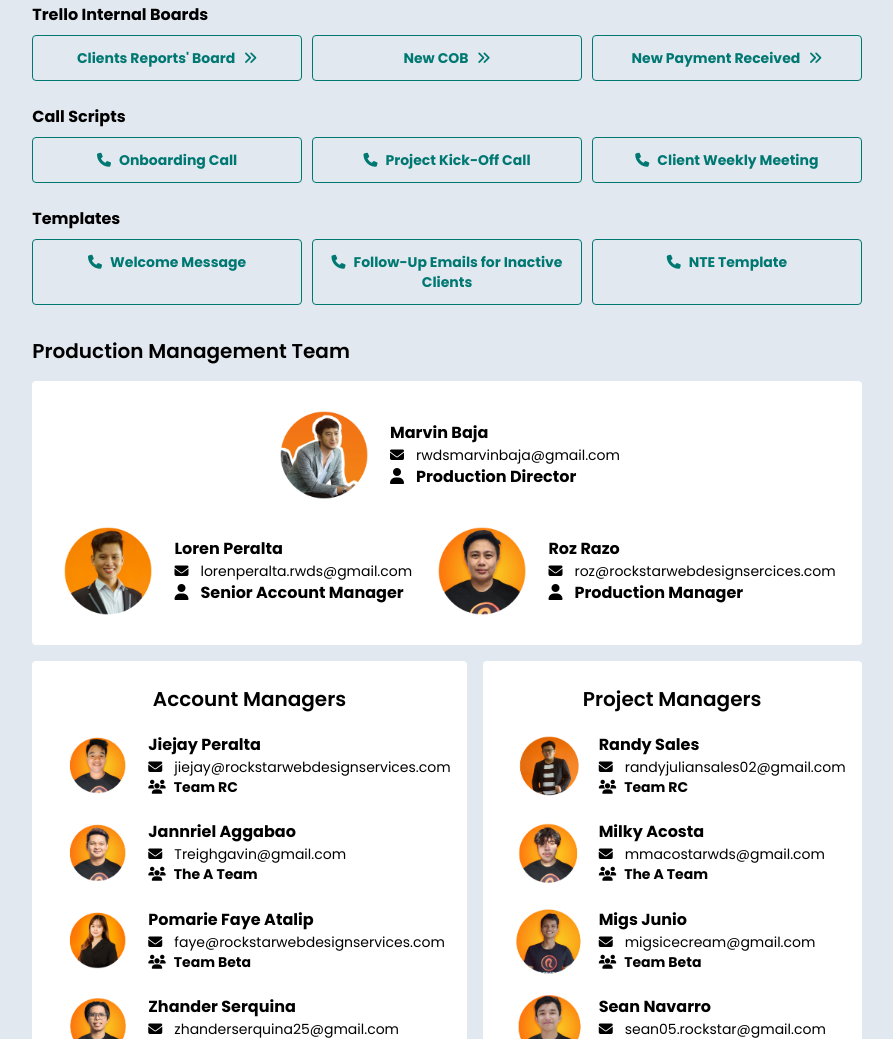
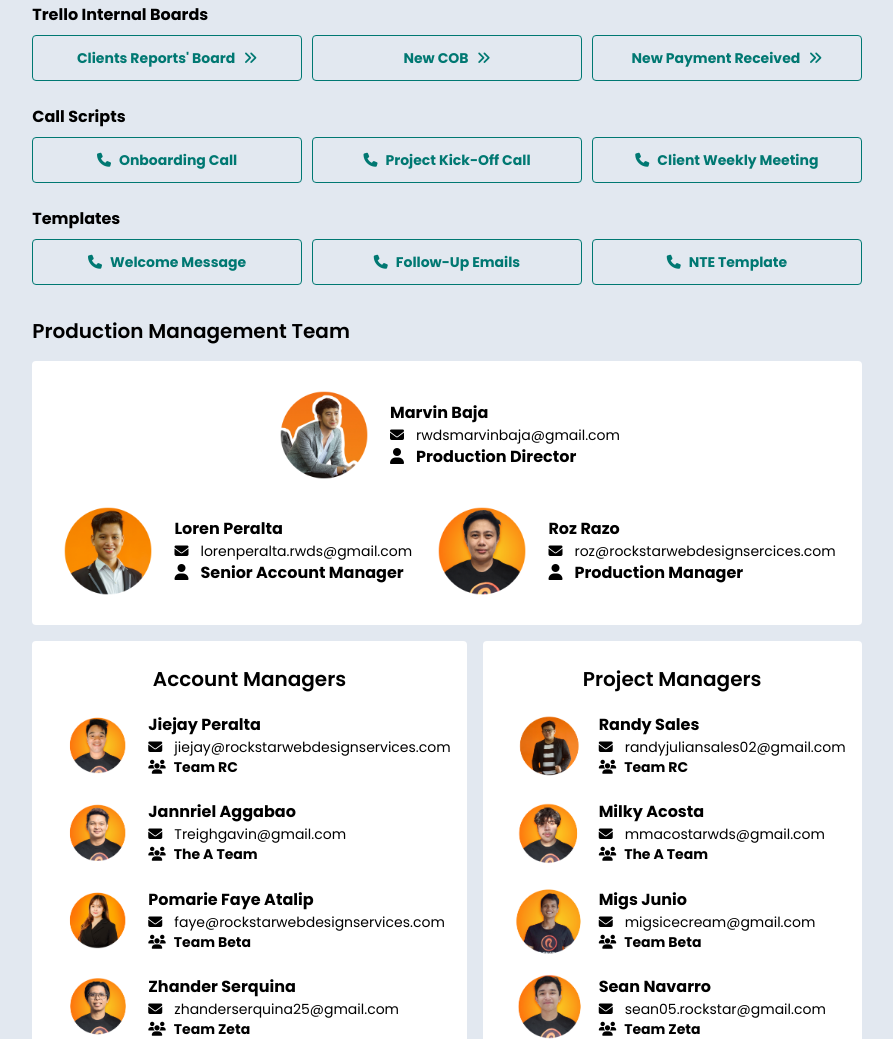
Before and after one commit to rockstarloren/dashboard, a plain HTML site: page index.html in a window 1280 px wide. Shown: the part 833-1872 px from the top of the page, without its empty margins (193-1086 px from the left). Drawn offline with nearby package versions, Linux system fonts and the light colour scheme.

Commit message:
added templates

```diff
--- a/index.html
+++ b/index.html
@@ -498,8 +498,7 @@
                 href="https://docs.google.com/document/d/163YjerPkap4AbvVb5H704EcYfFpU-8E0MX76Fd22zZg/edit?usp=sharing"
                 class="text-sm rounded border border-solid border-[#007872] text-[#007872] py-3 text-center w-[32.5%] font-bold hover:bg-[#a5c5ce]"
                 target="_blank"
-                ><i class="fa-solid fa-phone pr-2"></i>Follow-Up Emails for
-                Inactive Clients</a
+                ><i class="fa-solid fa-phone pr-2"></i>Follow-Up Emails</a
               >
               <a
                 href="https://docs.google.com/document/d/1W0sTHNE-C1jHGF0vyhKhNV8ZOH_ET-8eTL7PH2zdAM8/edit?usp=sharing"
```
